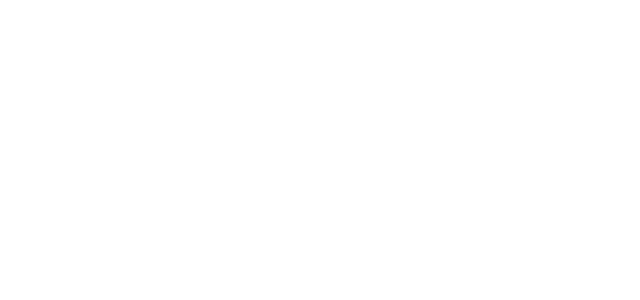
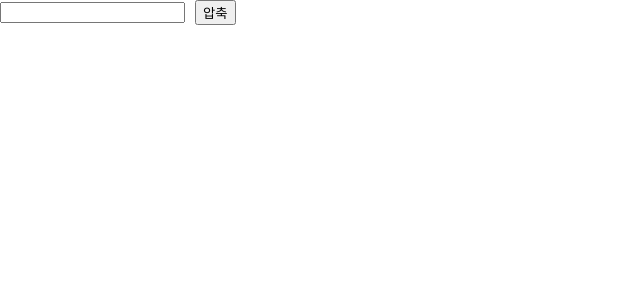
Before and after one commit to eejx0/React-Challenges2, a React (Create React App) app: page /test in a window 1280 px wide. Before the commit this address had no page. Shown: the top 300 px of the page, without its empty margins (0-640 px from the left). Built offline with nearby package versions, Linux system fonts and the light colour scheme.

Commit message:
feat :: weather

```diff
--- a/package.json
+++ b/package.json
@@ -11,6 +11,7 @@
     "@types/node": "^16.7.13",
     "@types/react": "^19.0.0",
     "@types/react-dom": "^19.0.0",
+    "axios": "^1.8.4",
     "react": "^19.1.0",
     "react-dom": "^19.1.0",
     "react-router-dom": "^7.4.1",
--- /dev/null
+++ b/src/practices/hooks/useLocalStorage2.tsx
@@ -0,0 +1,14 @@
+import { useEffect, useState } from "react";
+
+export function useLocalStorage2<T>(key: string, initialValue: T) {
+    const [value, setValue] = useState<T>(() => {
+        const item = localStorage.getItem(key);
+        return item ? JSON.parse(item) : initialValue;
+    })
+
+    useEffect(() => {
+        localStorage.setItem(key, JSON.stringify(value))
+    }, [key, value])
+
+    return [value, setValue] as const;
+}
--- /dev/null
+++ b/src/practices/lastTodolist.tsx
@@ -0,0 +1,79 @@
+import { useState } from "react";
+import styled from "styled-components"
+import { useLocalStorage2 } from "./hooks/useLocalStorage2";
+
+// 사용자가 input에 할 일을 입력하고 추가 버튼을 누르면 리스트에 추가
+// 할 일 옆에 삭제 버튼이 있어서 누르면 해당 항목이 삭제됨
+// 리스트는 화면에 전부 표시되고, 최신 항목이 위에 오도록 정렬
+// React로 작성 (Hooks 사용, 함수형 컴포넌트)
+// CSS는 최소한만 써도 됨 (스타일은 중요 X)
+
+export const LastTodolist = () => {
+    const [addTodo, setAddTodo] = useState<string>('');
+    const [todos, setTodos] = useLocalStorage2<{id: number, content: string, isCheck: boolean}[]>("todo", []);
+
+    const handleAddButton = () => {
+        if (!addTodo.trim()) return;
+
+        const newTodo = {id: Date.now(), content: addTodo, isCheck: false};
+        setTodos([newTodo, ...todos]);
+        setAddTodo('');
+    }
+
+    const handleDeleteButton = (id: number) => {
+        setTodos(todos.filter((todo) => todo.id !== id));
+    }
+
+    const handleToggleButton = (id: number) => {
+        setTodos(
+            todos.map((todo) =>
+                todo.id === id ? {...todo, isCheck: !todo.isCheck} : todo
+            )
+        )
+    }
+
+    return (
+        <Wrapper>
+            <h1>TODO List</h1>
+            <InputWrapper>
+                <input value={addTodo} onChange={(e) => setAddTodo(e.target.value)} type="text" placeholder="할 일을 입력하세요"/>
+                <button onClick={handleAddButton}>추가</button>
+            </InputWrapper>
+            <ListWrapper>
+                {todos.map((todo) => (
+                    <ContentWrapper key={todo.id}>
+                        <p>{todo.content}</p>
+                        <input onClick={() => handleToggleButton(todo.id)} checked={todo.isCheck} type="checkbox" />
+                        <button onClick={() => handleDeleteButton(todo.id)}>삭제</button>
+                    </ContentWrapper>
+                ))}
+            </ListWrapper>
+        </Wrapper>
+    )
+}
+
+const Wrapper = styled.div`
+    display: flex;
+    flex-direction: column;
+    align-items: center;
+    margin-top: 30px;
+`;
+
+const InputWrapper = styled.div`
+    display: flex;
+    align-items: center;
+    gap: 10px;
+`;
+
+const ListWrapper = styled.div`
+    display: flex;
+    flex-direction: column;
+    gap: 20px;
+    margin-top: 20px;
+`;
+
+const ContentWrapper = styled.div`
+    display: flex;
+    align-items: center;
+    gap: 10px;
+`;
--- /dev/null
+++ b/src/practices/testPractice.tsx
@@ -0,0 +1,74 @@
+import { useState } from "react";
+import styled from "styled-components"
+
+// ✅ 1. 문자열 압축 예시
+// 입력: "aaabbccccd"
+// 출력: "a3b2c4d1"
+
+// ✅ 2. 중복 없는 가장 긴 부분 문자열
+// 문자열에서 중복 없는 가장 긴 연속 부분 문자열의 길이 구하기
+// 입력: "abcabcbb"
+// 출력: 3 ("abc")
+
+
+export const TestPractice = () => {
+    const [inputValue, setInputValue] = useState<string>('');
+    const [compressedValue, setCompressedValue] = useState<string>('');
+    const [longestValue, LongestValue] = useState<string>('');
+
+    const handleCompressedClick = (value: string) => {
+        let split = Array.from(inputValue);
+        let result = '';
+        let count = 1;
+
+        for (let i = 1; i <= split.length; i++) {
+            if (split[i] === split[i-1]) {
+                count++;
+            } else {
+                result += split[i-1] + count;
+                count = 1;
+            }
+        }
+        setCompressedValue(result);
+    }
+
+    const handleLongestClick = (value: string) => {
+        let charSet = new Set(); // 현재 보고 있는 문자열을 기억할 셋
+        let start = 0; // 시작 인덱스
+        let maxLength = 0; // 가장 긴 길이 저장
+
+
+    }
+
+
+
+    return (
+        <Wrapper>
+            <Box>
+                <InputWrapper>
+                    <input value={inputValue} onChange={(e) => setInputValue(e.target.value)} type="text"/>
+                    <button onClick={() => handleCompressedClick(inputValue)}>압축</button>
+                </InputWrapper>
+                <p>{compressedValue}</p>
+            </Box>
+
+        </Wrapper>
+    )
+}
+
+const Wrapper = styled.div`
+    display: flex;
+    flex-direction: column;
+`;
+
+const Box = styled.div`
+    display: flex;
+    flex-direction: column;
+    gap: 10px;
+`;
+
+const InputWrapper = styled.div`
+    display: flex;
+    align-items: center;
+    gap: 10px;
+`;
--- /dev/null
+++ b/src/practices/weather/app.tsx
@@ -0,0 +1,68 @@
+import { useEffect, useState } from "react";
+import styled from "styled-components"
+import axios from "axios";
+
+interface getWeatherData {
+    name: string;
+    main: {
+        temp: number;
+    };
+    weather: {
+        description: string;
+    }[];
+}
+
+export const Weather = () => {
+    const [weatherData, setWeatherData] = useState<getWeatherData | null>(null);
+    const [city, setCity] = useState<string>('Seoul');
+
+    const API_KEY = '1dcab1a39f4a0f2f3c97b03f681ebc5a';
+
+    useEffect(() => {
+        const getWeather = async () => {
+            try {
+                const res = await axios.get<getWeatherData>( "https://api.openweathermap.org/data/2.5/weather",
+                    {
+                        params: {
+                            q: city,
+                            appid: API_KEY,
+                            units: "metric",
+                            lang: "kr",
+                        }
+                    },
+                );
+                setWeatherData(res.data);
+            } catch (error) {
+                console.log(error);
+            }
+        }
+        getWeather();
+    }, [city])
+
+    return (
+        <Wrapper>
+            <h1>현재 날씨 정보</h1>
+            <input value={city} onChange={(e) => setCity(e.target.value)} type="text" placeholder="도시를 입력하세요" />
+            {weatherData ? (
+                <ContentWrapper>
+                    <p>도시: {weatherData.name}</p>
+                    <p>온도: {weatherData.main.temp}</p>
+                    <p>날씨: {weatherData.weather[0].description}</p>
+                </ContentWrapper>
+            ) : (
+                <div>날씨를 불러오는 중입니다...</div>
+            )}
+
+        </Wrapper>
+    )
+}
+
+const Wrapper = styled.div`
+    display: flex;
+    flex-direction: column;
+`;
+
+const ContentWrapper = styled.div`
+    display: flex;
+    flex-direction: column;
+`;
--- a/src/router.tsx
+++ b/src/router.tsx
@@ -13,6 +13,9 @@ import { Tap } from "./practices/tap";
 import { Timer } from "./practices/timer";
 import { Carousel } from "./practices/carousel";
 import { Calculator } from "./practices/calculator";
+import { TestPractice } from "./practices/testPractice";
+import { LastTodolist } from "./practices/lastTodolist";
+import { Weather } from "./practices/weather/app";
 
 function Router() {
   return (
@@ -32,6 +35,9 @@ function Router() {
           <Route path="/timer" element={<Timer />} />
           <Route path="/carousel" element={<Carousel />} />
           <Route path="/calculator" element={<Calculator />} />
+          <Route path="/test" element={<TestPractice />}/>
+          <Route path="/lastTodo" element={<LastTodolist />}/>
+          <Route path="/weather" element={<Weather />}/>
         </Routes>
     </BrowserRouter>
   )
```
Also changed, not shown: 1 other file (tests, documents, lock files or other folders).
